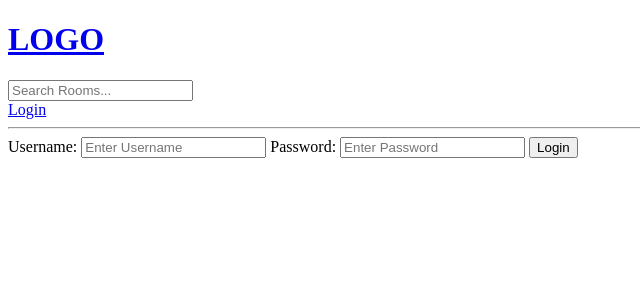
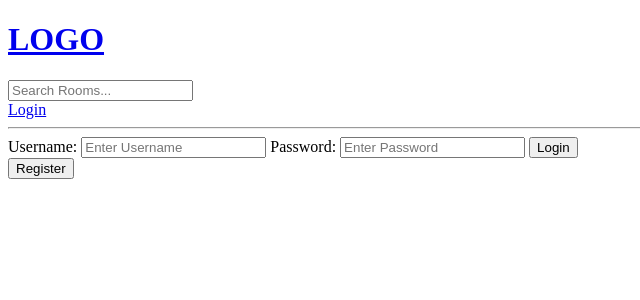
Before and after one commit to arkygeek/studybuddy2, a Django app: page /login/ in a window 1280 px wide. Shown: the top 300 px of the page, without its empty margins (0-640 px from the left). Run offline with Django 3.2, Linux system fonts and the light colour scheme.

Commit message:
at 2:51:53 in the video.

```diff
--- a/studybud/base/templates/base/login_register.html
+++ b/studybud/base/templates/base/login_register.html
@@ -5,15 +5,21 @@
 <div>
   <form method="POST" action="">
     {% csrf_token%}
-
     <label>Username:</label>
     <input type="text" name="username" placeholder="Enter Username" />
-
     <label>Password:</label>
     <input type="password" name="password" placeholder="Enter Password" />
-
     <input type="submit" value="Login" />
+  </form>
+</div>
+<div>
+  <form method="POST" action="">
+    {% csrf_token%}
+    <input type="submit" value='Register' />
 
   </form>
 </div>
+
+
+
 {% endblock content %}
--- a/studybud/base/urls.py
+++ b/studybud/base/urls.py
@@ -5,6 +5,8 @@ from . import views
 urlpatterns = [
     path('login/', views.loginPage, name="login"),
     path('logout/', views.logoutUser, name="logout"),
+    path('register/', views.registerPage, name="register"),
+
 
     path('', views.home, name="home"),
     path('room/<str:pk>/', views.room, name="room"),
--- a/studybud/base/views.py
+++ b/studybud/base/views.py
@@ -38,7 +38,7 @@ all()     is the Method (ex. get(), filter(), exclude(), etc.)
  """
 
 def loginPage(request): # don't call this login because that is reserved (there is a login() function)
-
+  page = 'login'
   if request.user.is_authenticated:
     return redirect('home')
 
@@ -58,13 +58,16 @@ def loginPage(request): # don't call this login because that is reserved (there
     else:
       messages.error(request, 'Username or password is incorrect')
 
-  context = {}
+  context = {'page': page}
   return render(request, 'base/login_register.html', context)
 
 def logoutUser(request):
     logout(request)
     return redirect('home')
 
+def registerPage(request):
+  page = 'register'
+  return render(request, 'base/login_register.html')
 
 
 def home(request):
```
Also changed, not shown: studybud/db.sqlite3.
